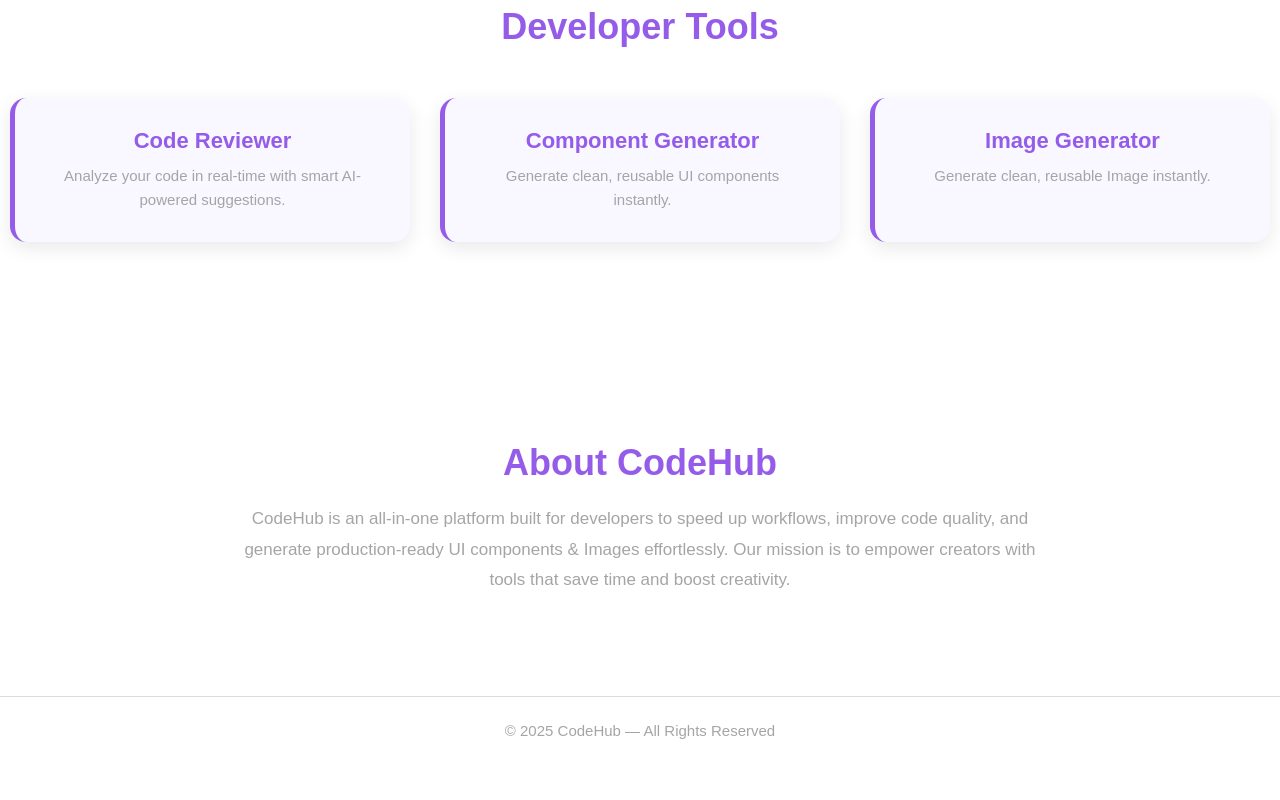
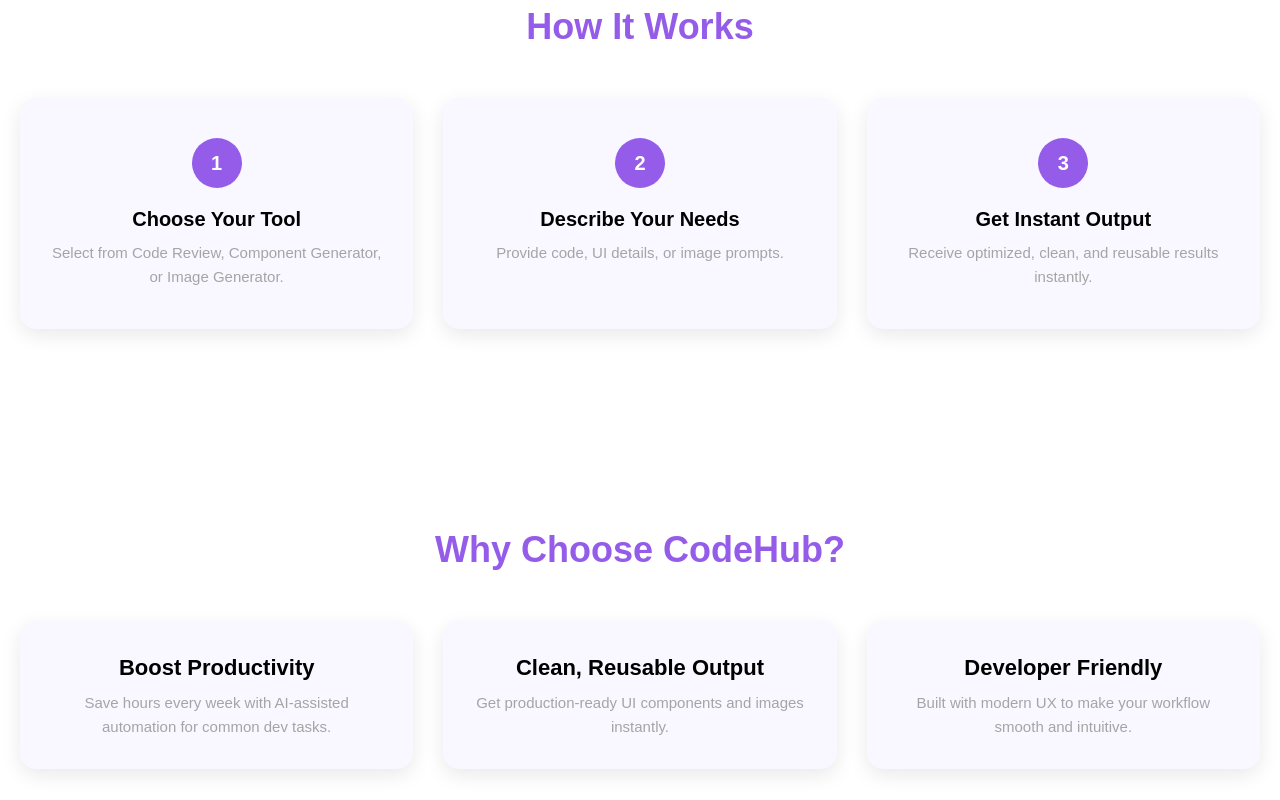
Before and after one commit to MalikMoon699/codeHub, a React (Vite) app: page / in a window 1280 px wide. Shown: the part 1360-2160 px from the top of the page. Before the commit the page ends 2124 px from the top, so only its background shows below. Built offline with nearby package versions, Linux system fonts and the light colour scheme.

Commit message:
Add More Sections at landing page

```diff
--- a/src/assets/style/LandingPage.css
+++ b/src/assets/style/LandingPage.css
@@ -110,7 +110,7 @@
 
 .landing-page-feature-card {
   padding: 30px;
-   border-top: 0px solid var(--textColor);
+  border-top: 0px solid var(--textColor);
   background: var(--cardColor);
   cursor: pointer;
   border-radius: 16px;
@@ -118,7 +118,7 @@
   box-shadow: 0 6px 20px rgba(0, 0, 0, 0.06);
 }
 
-.landing-page-feature-card:hover{
+.landing-page-feature-card:hover {
   transform: translateY(2px);
   border-top: 4px solid var(--textColor);
 }
@@ -182,6 +182,174 @@
   line-height: 1.6;
 }
 
+.landing-page-why-section {
+  padding: 100px 20px;
+  background: var(--backGroundColor);
+  text-align: center;
+}
+
+.landing-page-why-grid {
+  margin-top: 50px;
+  display: grid;
+  gap: 30px;
+  grid-template-columns: repeat(auto-fit, minmax(260px, 1fr));
+}
+
+.landing-page-why-card {
+  background: var(--cardColor);
+  padding: 30px;
+  border-radius: 16px;
+  box-shadow: 0 6px 20px var(--shadowColor);
+  transition: 0.3s ease;
+  border-top: 4px solid transparent;
+}
+
+.landing-page-why-card:hover {
+  transform: translateY(-4px);
+  border-top: 4px solid var(--textColor);
+  box-shadow: 0 10px 28px var(--shadowColor);
+}
+
+.landing-page-why-card h3 {
+  font-size: 22px;
+  color: var(--opositeColor);
+  margin-bottom: 10px;
+}
+
+.landing-page-why-card p {
+  font-size: 15px;
+  color: var(--textsubColor);
+  line-height: 1.6;
+}
+
+.landing-page-workflow-section {
+  padding: 100px 20px;
+  text-align: center;
+  background: var(--backGroundColor);
+}
+
+.landing-page-workflow-steps {
+  margin-top: 50px;
+  display: grid;
+  gap: 30px;
+  grid-template-columns: repeat(auto-fit, minmax(260px, 1fr));
+}
+
+.workflow-step {
+  background: var(--cardColor);
+  padding: 40px 30px;
+  border-radius: 16px;
+  box-shadow: 0 6px 20px var(--shadowColor);
+  transition: 0.3s ease;
+  position: relative;
+}
+
+.workflow-step:hover {
+  transform: translateY(-6px);
+  box-shadow: 0 12px 28px var(--shadowColor);
+}
+
+.step-number {
+  width: 50px;
+  height: 50px;
+  background: var(--textColor);
+  color: var(--backGroundColor);
+  margin: 0 auto 20px;
+  display: flex;
+  justify-content: center;
+  align-items: center;
+  border-radius: 50%;
+  font-size: 20px;
+  font-weight: bold;
+}
+
+.workflow-step h4 {
+  font-size: 20px;
+  margin-bottom: 10px;
+  color: var(--opositeColor);
+}
+
+.workflow-step p {
+  font-size: 15px;
+  color: var(--textsubColor);
+  line-height: 1.6;
+}
+
+.landing-page-testimonial-section {
+  padding: 100px 20px;
+  text-align: center;
+  background: var(--backGroundColor);
+}
+
+.landing-page-testimonial-grid {
+  margin-top: 50px;
+  display: grid;
+  gap: 30px;
+  grid-template-columns: repeat(auto-fit, minmax(280px, 1fr));
+}
+
+.testimonial-card {
+  background: var(--cardColor);
+  padding: 30px;
+  border-radius: 16px;
+  font-style: italic;
+  box-shadow: 0 6px 20px var(--shadowColor);
+  transition: 0.3s ease;
+  border-left: 4px solid var(--textColor);
+}
+
+.testimonial-card:hover {
+  transform: translateY(-6px);
+  box-shadow: 0 12px 28px var(--shadowColor);
+}
+
+.testimonial-card h4 {
+  font-size: 16px;
+  font-weight: 600;
+  margin-top: 20px;
+  color: var(--opositeColor);
+}
+
+.testimonial-card p {
+  font-size: 15px;
+  color: var(--textsubColor);
+  line-height: 1.7;
+}
+
+.landing-page-faq-section {
+  padding: 100px 20px;
+  background: var(--backGroundColor);
+  max-width: 900px;
+  margin: 0 auto;
+}
+
+.faq-item {
+  background: var(--cardColor);
+  padding: 25px 30px;
+  margin-bottom: 20px;
+  border-radius: 14px;
+  box-shadow: 0 6px 20px var(--shadowColor);
+  transition: 0.3s ease;
+  border-left: 4px solid var(--textColor);
+}
+
+.faq-item:hover {
+  transform: translateY(-5px);
+  box-shadow: 0 12px 28px var(--shadowColor);
+}
+
+.faq-item h4 {
+  font-size: 20px;
+  color: var(--opositeColor);
+  margin-bottom: 8px;
+}
+
+.faq-item p {
+  font-size: 15px;
+  color: var(--textsubColor);
+  line-height: 1.6;
+}
+
 .landing-page-about-section {
   padding: 100px 60px;
   background: var(--backGroundColor);
--- a/src/assets/style/TopBar.css
+++ b/src/assets/style/TopBar.css
@@ -59,12 +59,14 @@
 .topbar-right {
   display: flex;
   align-items: center;
+    flex-wrap: wrap;
   gap: 25px;
 }
 
 .topbar-right-nav-item {
   position: relative;
   text-decoration: none;
+  white-space: nowrap;
   color: var(--opositeColor);
   font-size: 16px;
   transition: color 0.3s;
@@ -122,6 +124,10 @@
   opacity: 0.85;
 }
 
+@media (max-width: 1000px) {  .brand {
+    font-size: 0px;
+  }}
+
 @media (max-width: 660px) {
   .topbar-container {
     padding: 10px 20px;
--- a/src/components/TopBar.jsx
+++ b/src/components/TopBar.jsx
@@ -60,8 +60,20 @@
             <a className="topbar-right-nav-item" href="#features">
               Features
             </a>
+            <a className="topbar-right-nav-item" href="#workflow">
+              Workflow
+            </a>
+            <a className="topbar-right-nav-item" href="#why">
+              Why choose
+            </a>
             <a className="topbar-right-nav-item" href="#tools">
               Tools
+            </a>
+            <a className="topbar-right-nav-item" href="#testimonials">
+              testimonials
+            </a>
+            <a className="topbar-right-nav-item" href="#faq">
+              faq
             </a>
             <a className="topbar-right-nav-item" href="#about">
               About
--- a/src/pages/LandingPage.jsx
+++ b/src/pages/LandingPage.jsx
@@ -65,6 +65,52 @@
           </div>
         </div>
       </section>
+      <section id="workflow" className="landing-page-workflow-section">
+        <h2 className="landing-page-section-title">How It Works</h2>
+
+        <div className="landing-page-workflow-steps">
+          <div className="workflow-step">
+            <div className="step-number">1</div>
+            <h4>Choose Your Tool</h4>
+            <p>
+              Select from Code Review, Component Generator, or Image Generator.
+            </p>
+          </div>
+          <div className="workflow-step">
+            <div className="step-number">2</div>
+            <h4>Describe Your Needs</h4>
+            <p>Provide code, UI details, or image prompts.</p>
+          </div>
+          <div className="workflow-step">
+            <div className="step-number">3</div>
+            <h4>Get Instant Output</h4>
+            <p>Receive optimized, clean, and reusable results instantly.</p>
+          </div>
+        </div>
+      </section>
+      <section id="why" className="landing-page-why-section">
+        <h2 className="landing-page-section-title">Why Choose CodeHub?</h2>
+
+        <div className="landing-page-why-grid">
+          <div className="landing-page-why-card">
+            <h3>Boost Productivity</h3>
+            <p>
+              Save hours every week with AI-assisted automation for common dev
+              tasks.
+            </p>
+          </div>
+          <div className="landing-page-why-card">
+            <h3>Clean, Reusable Output</h3>
+            <p>Get production-ready UI components and images instantly.</p>
+          </div>
+          <div className="landing-page-why-card">
+            <h3>Developer Friendly</h3>
+            <p>
+              Built with modern UX to make your workflow smooth and intuitive.
+            </p>
+          </div>
+        </div>
+      </section>
       <section id="tools" className="landing-page-tools-section">
         <h2 className="landing-page-section-title">Developer Tools</h2>
 
@@ -89,6 +135,47 @@
               Generate clean, reusable Image instantly.
             </p>
           </div>
+        </div>
+      </section>
+      <section id="testimonials" className="landing-page-testimonial-section">
+        <h2 className="landing-page-section-title">What Developers Say</h2>
+
+        <div className="landing-page-testimonial-grid">
+          <div className="testimonial-card">
+            <p>
+              “CodeHub saved me countless hours—its code review is insanely
+              accurate.”
+            </p>
+            <h4>— Ali R., Frontend Engineer</h4>
+          </div>
+          <div className="testimonial-card">
+            <p>“Component Generator is a life saver for rapid prototyping!”</p>
+            <h4>— Sana M., UI/UX Designer</h4>
+          </div>
+          <div className="testimonial-card">
+            <p>“The Image Generator blows my mind. Clean output every time.”</p>
+            <h4>— Zain Tech, Software Builder</h4>
+          </div>
+        </div>
+      </section>
+      <section id="faq" className="landing-page-faq-section">
+        <h2 className="landing-page-section-title">
+          Frequently Asked Questions
+        </h2>
+
+        <div className="faq-item">
+          <h4>Is CodeHub free to use?</h4>
+          <p>Yes! You can use the basic tools without any cost.</p>
+        </div>
+
+        <div className="faq-item">
+          <h4>Can I export generated components?</h4>
+          <p>Absolutely — all outputs are copy-ready and framework-friendly.</p>
+        </div>
+
+        <div className="faq-item">
+          <h4>Does CodeHub support dark mode?</h4>
+          <p>Yes, the entire app adapts to your theme preferences.</p>
         </div>
       </section>
       <section id="about" className="landing-page-about-section">
```
Lines whose indentation alone changed are shown as unchanged.
